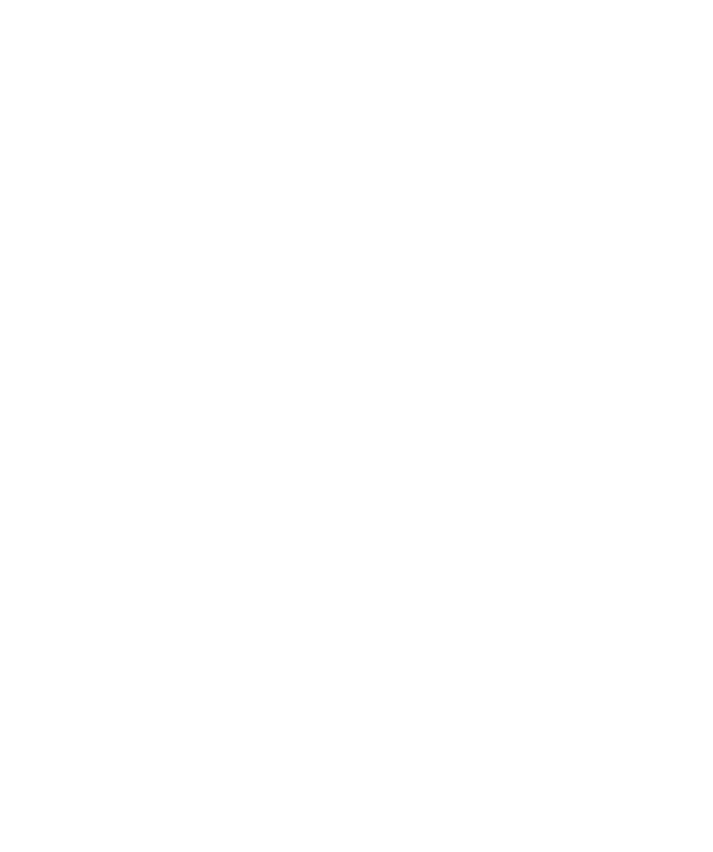
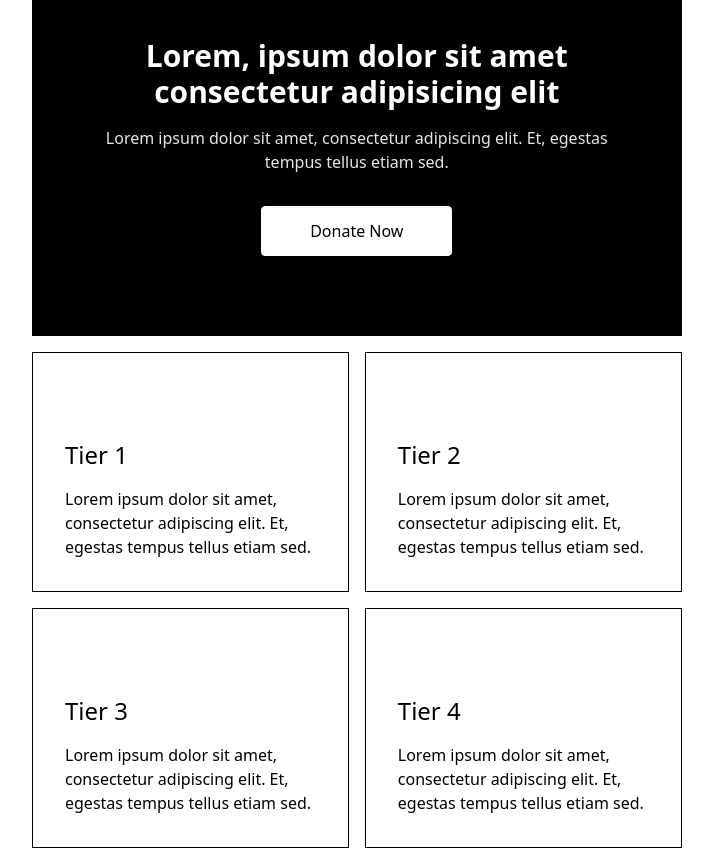
Before and after one commit to Faizol-Shobola/Fundit, a React (Create React App) app: page / in a window 1280 px wide. Shown: the part 1180-2032 px from the top of the page, without its empty margins (32-745 px from the left). Before the commit the page ends 1086 px from the top, so only its background shows below. Built offline with nearby package versions, Linux system fonts and the light colour scheme.

Commit message:
Add reward section and fixes

```diff
--- a/src/App.js
+++ b/src/App.js
@@ -3,6 +3,7 @@
 import Banner from "./component/Banner";
 import { Faq } from "./component/Faq";
 import Donate from "./component/Donate";
+import Reward from "./component/Reward";
 
 function App() {
   return (
@@ -19,6 +20,9 @@
       <div className="col-span-5 lg:col-span-3">
         <Faq />
       </div>
+      <div className="col-span-5 lg:col-span-3">
+        <Reward />
+      </div>
     </section>
   );
 }
--- /dev/null
+++ b/src/component/Reward.jsx
@@ -0,0 +1,78 @@
+import React from 'react'
+
+export const Prize = ({ icon, title, aim }) => {
+  return (
+    <div className="group relative block h-40 sm:h-60">
+      <span className="absolute inset-0 border-2 border-dashed border-black"></span>
+
+      <div className="relative flex h-full transform items-end border border-black bg-white transition-transform group-hover:-translate-x-2 group-hover:-translate-y-2">
+        <div className="absolute p-4 transition-opacity group-hover:relative sm:p-6 lg:p-8">
+
+          <h3 className="mt-4 text-xl capitalize font-medium sm:text-2xl">
+            {title}
+          </h3>
+
+          <p className="mt-4 text-sm sm:text-base">
+            {aim}
+          </p>
+
+        </div>
+      </div>
+    </div>
+  );
+};
+
+const Reward = () => {
+  return (
+    <div className="mx-auto max-w-screen-2xl px-4 py-8 sm:px-6 lg:px-8">
+      <div className="grid grid-cols-1 gap-4">
+        <div className="bg-black p-8 md:p-12 lg:px-16 lg:py-20">
+          <div className="mx-auto max-w-xl text-center">
+            <h2 className="text-2xl font-bold text-white md:text-3xl">
+              Lorem, ipsum dolor sit amet consectetur adipisicing elit
+            </h2>
+
+            <p className="hidden text-white/90 sm:mt-4 sm:block">
+              Lorem ipsum dolor sit amet, consectetur adipiscing elit. Et,
+              egestas tempus tellus etiam sed.
+            </p>
+
+            <div className="mt-4 md:mt-8 w-full">
+              <a
+                href="/"
+                className="inline-block rounded border border-white bg-white px-12 py-3 text-base font-medium text-black transition hover:bg-transparent hover:text-white"
+              >
+                Donate Now
+              </a>
+            </div>
+          </div>
+        </div>
+
+        <div className="grid grid-cols-1 sm:grid-cols-2 gap-4">
+          <Prize
+            title="tier 1"
+            aim=" Lorem ipsum dolor sit amet, consectetur adipiscing elit. Et,
+              egestas tempus tellus etiam sed."
+          />
+          <Prize
+            title="tier 2"
+            aim=" Lorem ipsum dolor sit amet, consectetur adipiscing elit. Et,
+              egestas tempus tellus etiam sed."
+          />
+          <Prize
+            title="tier 3"
+            aim=" Lorem ipsum dolor sit amet, consectetur adipiscing elit. Et,
+              egestas tempus tellus etiam sed."
+          />
+          <Prize
+            title="tier 4"
+            aim=" Lorem ipsum dolor sit amet, consectetur adipiscing elit. Et,
+              egestas tempus tellus etiam sed."
+          />
+        </div>
+      </div>
+    </div>
+  );
+}
+
+export default Reward
```
